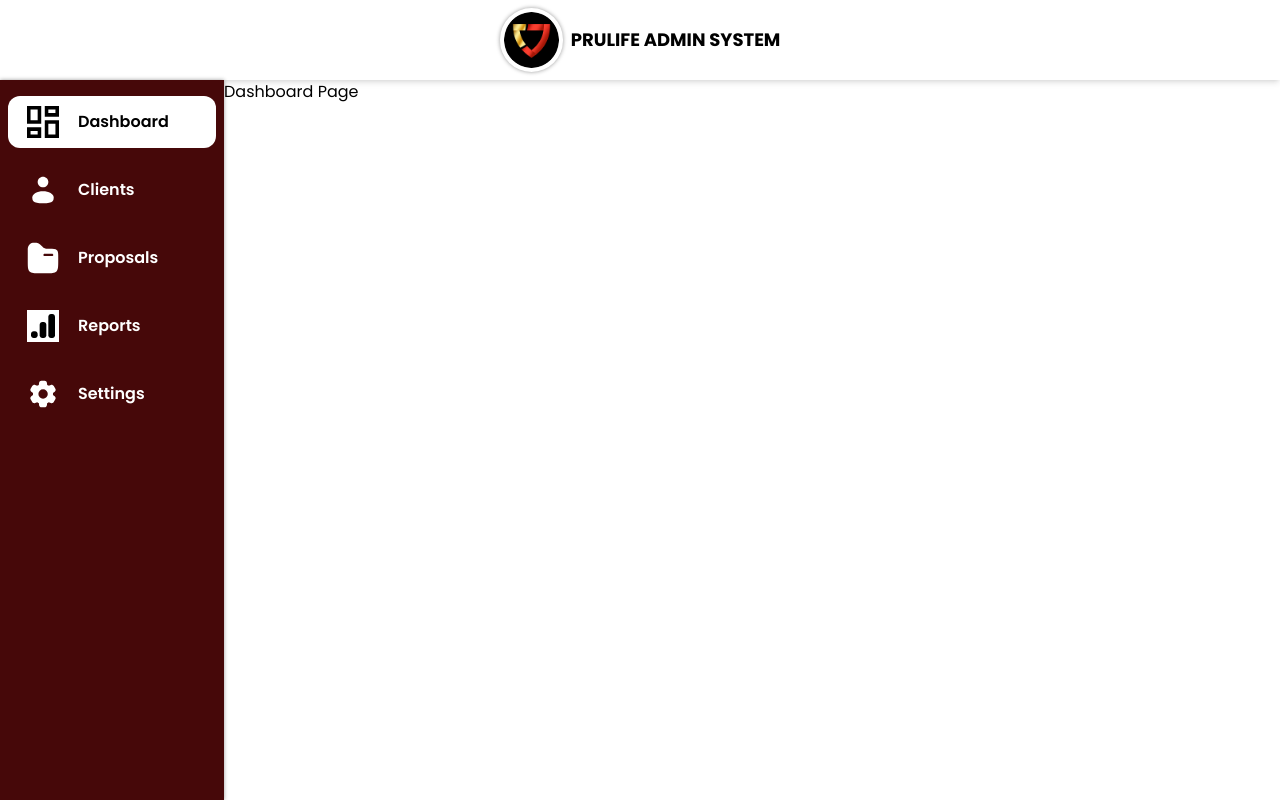
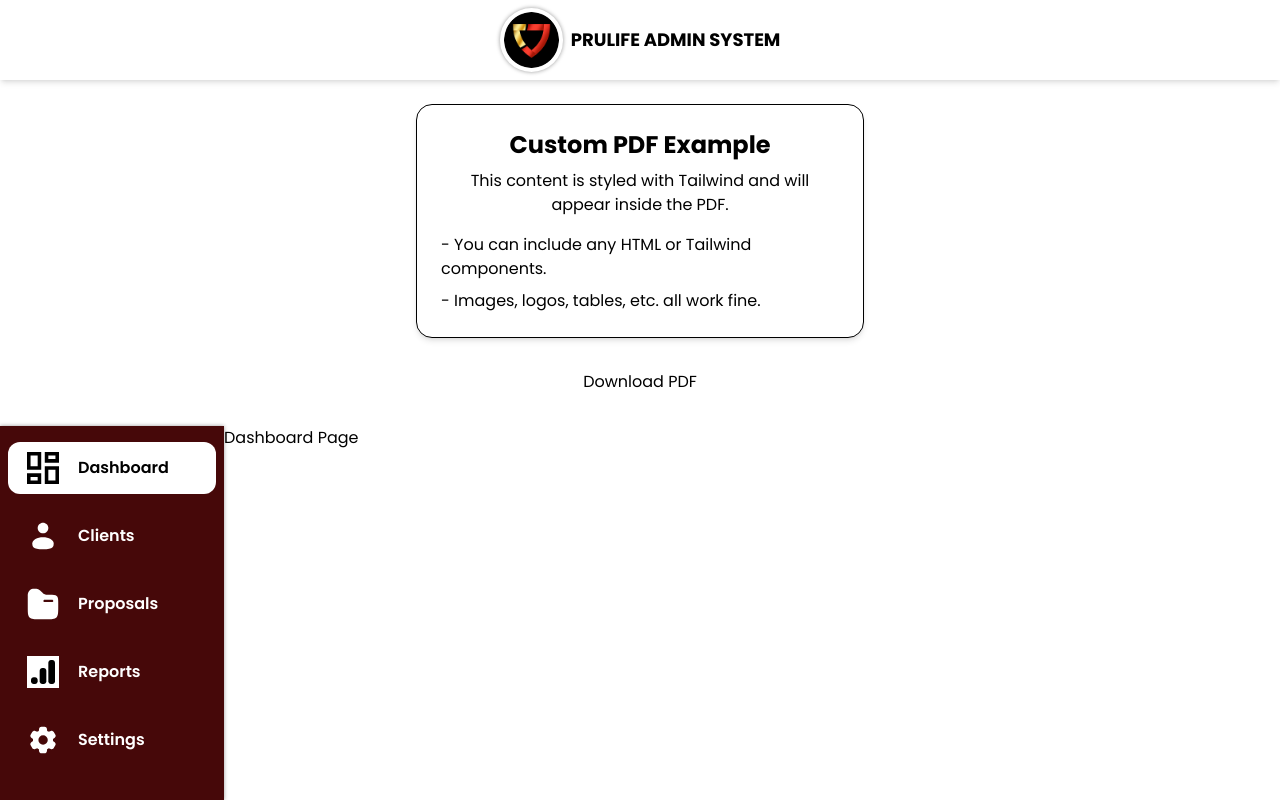
Before and after one commit to kurtrockx/PruLife_DESKTOP, a React (Vite) app: page /dashboard in a window 1280 px wide. Built offline with nearby package versions, Linux system fonts and the light colour scheme; a web font is replaced by a local one.

Commit message:
added the PDFGenerator with the jspdf api

```diff
--- a/package.json
+++ b/package.json
@@ -12,6 +12,8 @@
   "dependencies": {
     "@tailwindcss/vite": "^4.1.13",
     "firebase": "^12.3.0",
+    "html2canvas": "^1.4.1",
+    "jspdf": "^3.0.3",
     "react": "^19.1.1",
     "react-dom": "^19.1.1",
     "react-router-dom": "^7.9.1",
--- a/src/App.jsx
+++ b/src/App.jsx
@@ -1,4 +1,5 @@
 import Navbar from "./components/Navbar";
+import PDFGenerator from "./components/PDFGenerator";
 import Sidebar from "./components/Sidebar";
 import { Outlet } from "react-router-dom";
 
@@ -6,6 +7,7 @@
   return (
     <div className="flex h-dvh flex-col">
       <Navbar />
+      <PDFGenerator/>
       <div className="flex h-full">
         <Sidebar />
         <Outlet />
--- /dev/null
+++ b/src/components/PDFGenerator.jsx
@@ -0,0 +1,69 @@
+import { useRef } from "react";
+import jsPDF from "jspdf";
+import html2canvas from "html2canvas";
+
+export default function PDFGenerator() {
+  const printRef = useRef();
+
+  const handleDownloadPdf = async () => {
+    const element = printRef.current;
+
+    // Capture the content as a high-quality canvas
+    const canvas = await html2canvas(element, { scale: 2 });
+    const data = canvas.toDataURL("image/png");
+
+    // Legal paper size in millimeters (8.5 x 14 inches)
+    const pdfWidth = 215.9; // mm
+    const pdfHeight = 279.4; // mm
+
+    // Create a jsPDF instance with exact legal paper dimensions
+    const pdf = new jsPDF({
+      orientation: "p",
+      unit: "mm",
+      format: [pdfWidth, pdfHeight],
+    });
+
+    // Maintain aspect ratio
+    const imgProps = pdf.getImageProperties(data);
+    const imgWidth = pdfWidth;
+    const imgHeight = (imgProps.height * imgWidth) / imgProps.width;
+
+    // Center the image vertically if smaller than the page
+    const yOffset = imgHeight < pdfHeight ? (pdfHeight - imgHeight) / 2 : 0;
+
+    pdf.addImage(data, "PNG", 0, yOffset, imgWidth, imgHeight);
+    pdf.save("custom-legal.pdf");
+  };
+
+  return (
+    <div
+      ref={printRef}
+      className="force-rgb flex flex-col items-center gap-6 p-6"
+    >
+      {/* PDF content */}
+      <div
+        ref={printRef}
+        className="w-full max-w-md rounded-2xl border bg-white p-6 shadow-md"
+      >
+        <h1 className="text-center text-2xl font-bold text-blue-600">
+          Custom PDF Example
+        </h1>
+        <p className="mt-2 text-center text-gray-600">
+          This content is styled with Tailwind and will appear inside the PDF.
+        </p>
+        <div className="mt-4 space-y-2">
+          <p>- You can include any HTML or Tailwind components.</p>
+          <p>- Images, logos, tables, etc. all work fine.</p>
+        </div>
+      </div>
+
+      {/* Download Button */}
+      <button
+        onClick={handleDownloadPdf}
+        className="rounded-lg bg-blue-600 px-4 py-2 text-white hover:bg-blue-700"
+      >
+        Download PDF
+      </button>
+    </div>
+  );
+}
--- a/src/index.css
+++ b/src/index.css
@@ -30,3 +30,13 @@
   color: white;
   overflow: hidden;
 }
+
+
+@layer utilities {
+  .force-rgb * {
+    /* Converts Tailwind oklch colors into rgb fallback */
+    color-scheme: light;
+    color: rgb(0, 0, 0) !important;
+    background-color: rgb(255, 255, 255) !important;
+  }
+}
```
Also changed, not shown: 1 other file (tests, documents, lock files or other folders).
